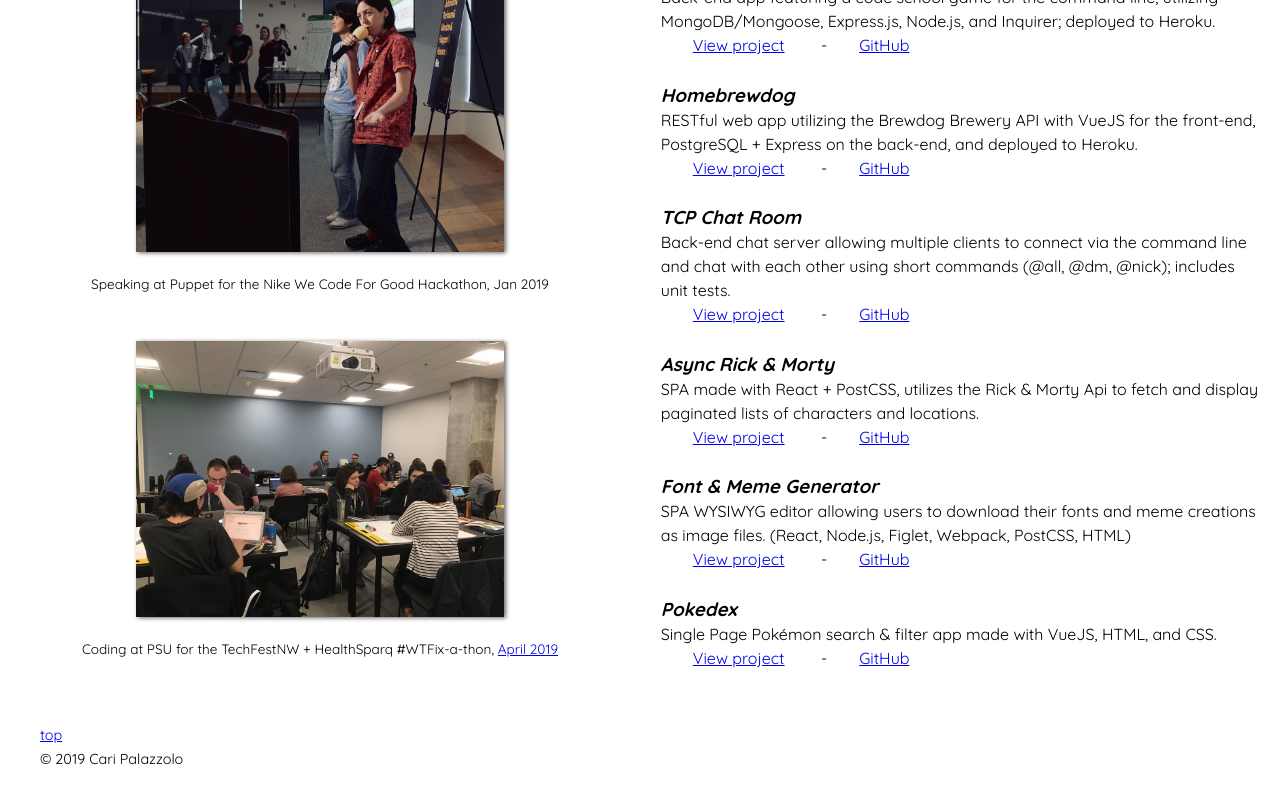
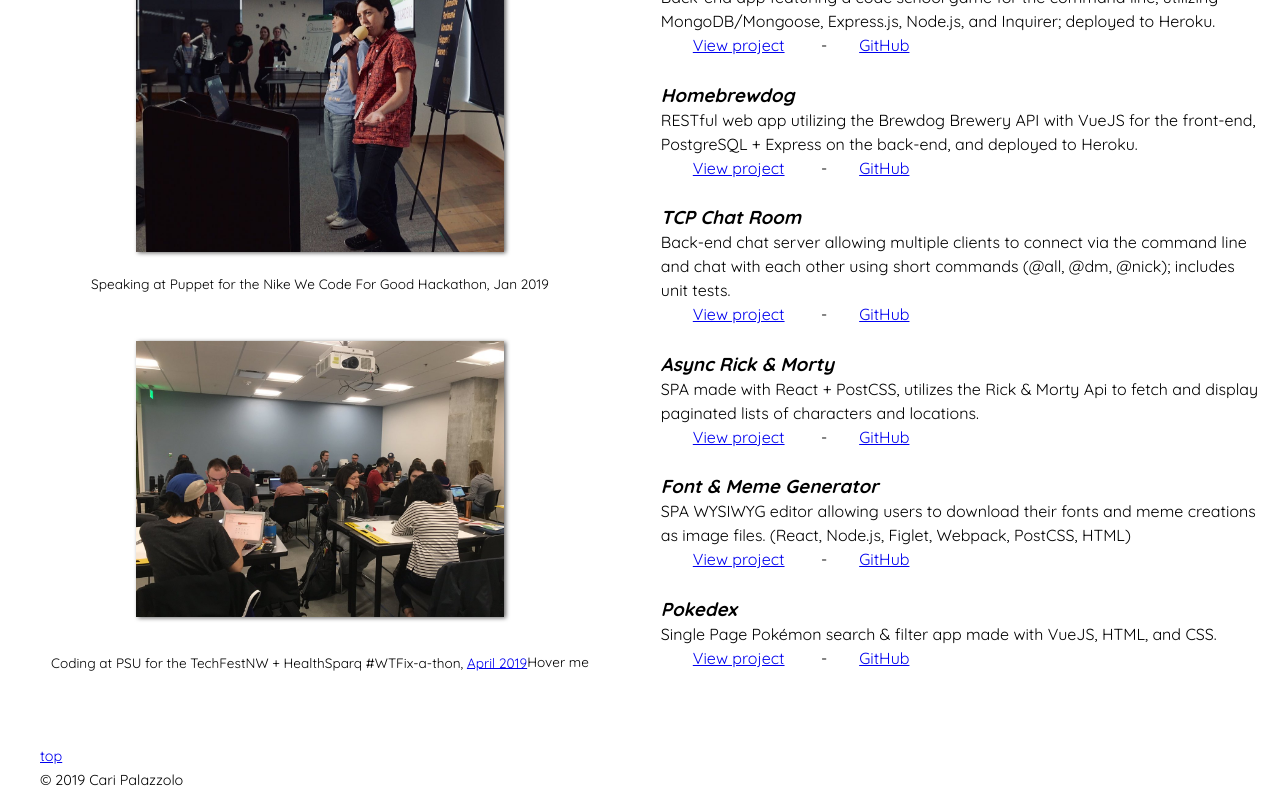
Before and after one commit to caripizza/portfolio, a React app: page /projects in a window 1280 px wide. Shown: the part 410-1210 px from the top of the page. Before the commit the page ends 1189 px from the top, so only its background shows below. Built offline with nearby package versions, Linux system fonts and the light colour scheme; what promise-middleware-redux would draw is missing.

Commit message:
added p element with hover border-grow right effect

```diff
--- a/src/components/projects/Projects.css
+++ b/src/components/projects/Projects.css
@@ -4,9 +4,58 @@
   p.description {
     padding: 1.7em 1.7em .2em 1.7em;
     animation-duration: 1.5s;
-    /*animation-name: slidein;*/
     width: 100%;
   }
+
+  .test {
+    /*
+    width: 92.1094px;
+    right: 0;
+    position: absolute;
+    bottom: -3px;
+    border-top-width: 2px;
+    border-top-style: solid;
+    transform-origin: right;
+    transition-timing-function: cubic-bezier(.4,0,.68,.06);
+    ----
+    border-bottom: solid 2px black;
+    clip-path: polygon(
+      calc(0% + 5px) calc(0% + 5px),
+      calc(100% - 5px) calc(0% + 5px),
+      calc(100% - 5px) calc(100% - 5px),
+      calc(0% + 5px) calc(100% - 5px)
+    );
+    transition: clip-path 0.6s linear;
+    ----
+    */
+    display: inline-block;
+    color: #000;
+    text-decoration: none;
+  }
+  .test::after {
+    content: '';
+    display: block;
+    width: 0;
+    height: 2px;
+    background: #000;
+    transition: width .3s;
+  }
+  .test:hover::after {
+    width: 100%;
+  }
+  .test:hover {
+    /*
+    border-color: black;
+    transition-property: transform;
+    transition-duration: .5s;
+    transform: scaleX(0);
+    transition-timing-function: cubic-bezier(.32,.94,.6,1);
+    ----
+    clip-path: polygon(0 0, 100% 0, 100% 100%, 0 100%);
+    ----
+    */
+  }
+
 
   .imgs {
     display: block;
--- a/src/components/projects/Projects.js
+++ b/src/components/projects/Projects.js
@@ -25,6 +25,7 @@ const Projects = () => {
               >
                 April 2019
               </a>
+              <p className={styles.test}>Hover me</p>
             </p>
           </div>
 
```
